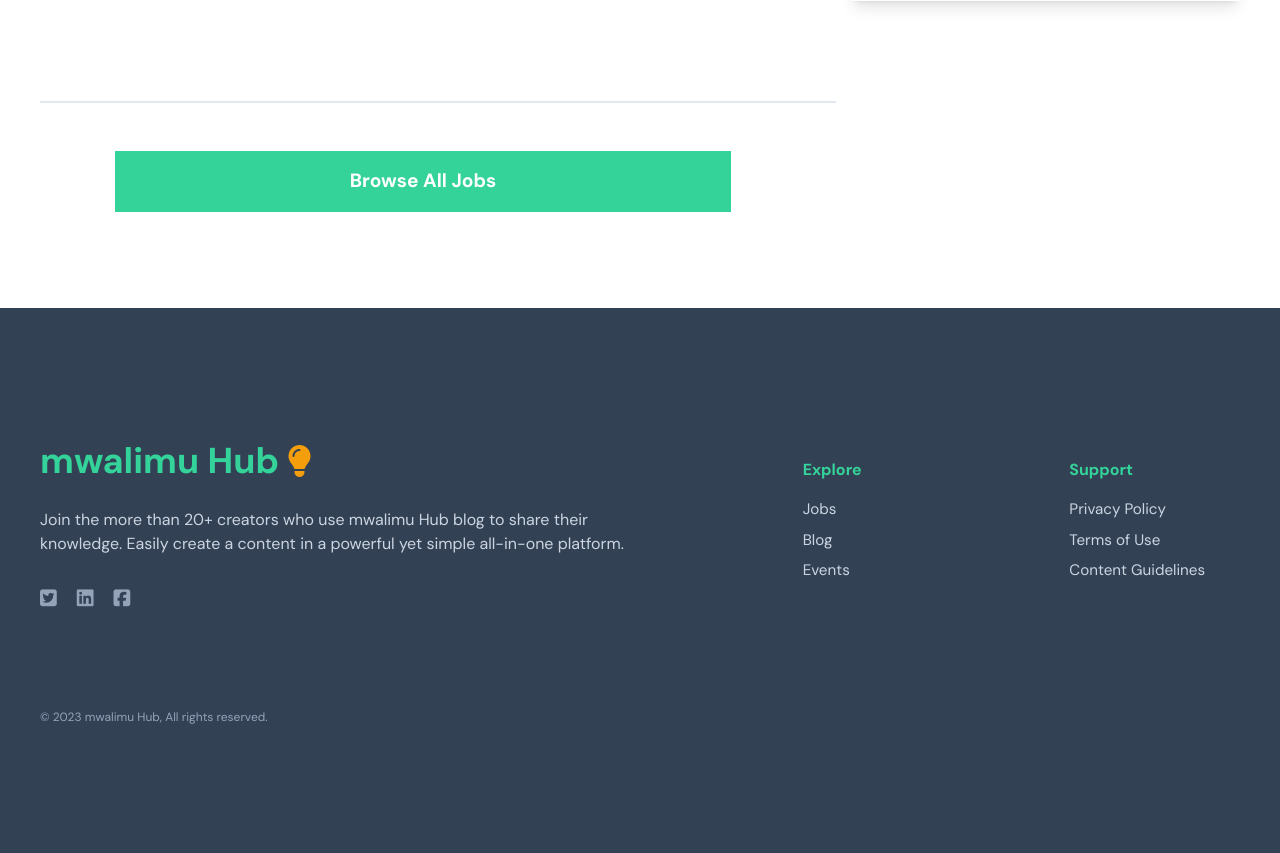
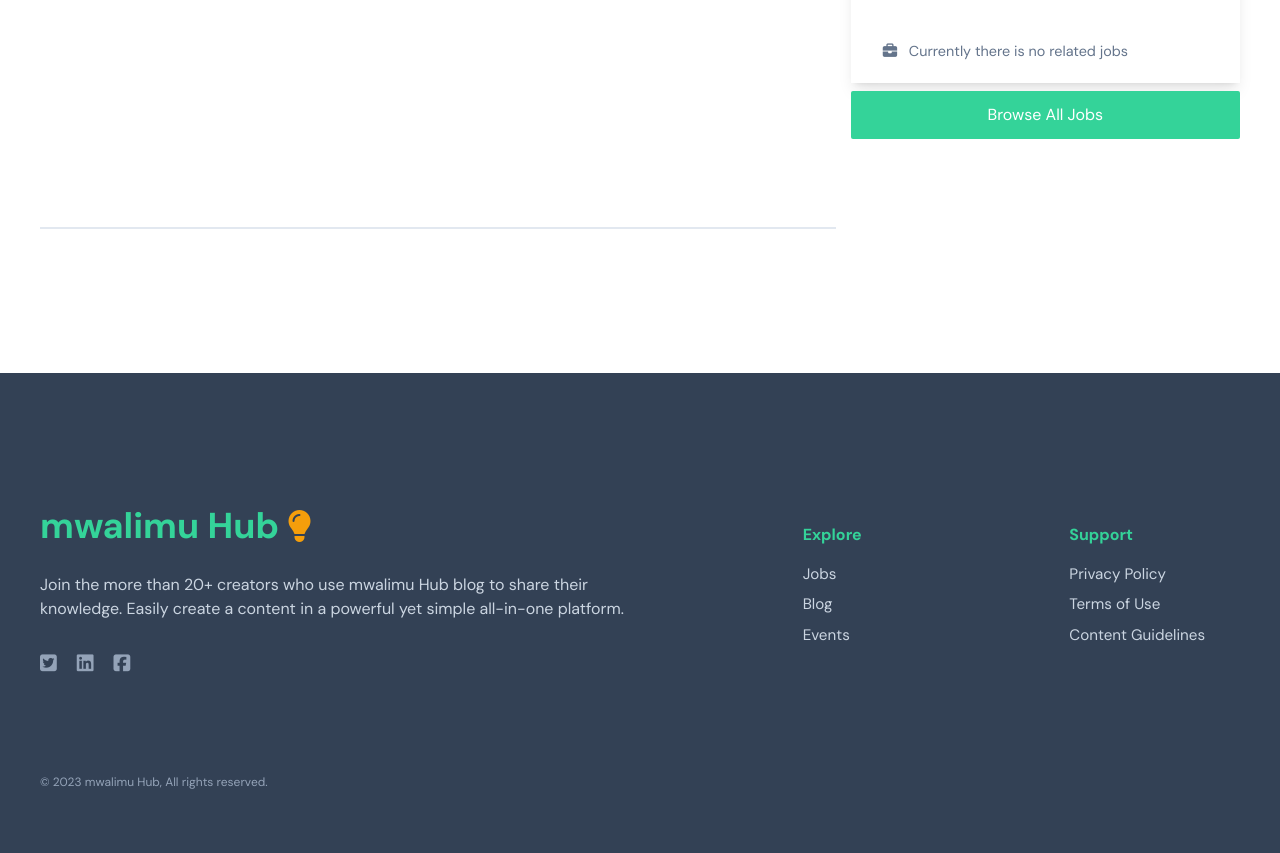
Before and after one commit to kitindi/elimu_tech, a Django app: template templates/schools/jobdetails.html in a window 1280 px wide. Shown: the part 201-1054 px from the top of the page. Before the commit the page ends 925 px from the top, so only its background shows below. Run offline with Django 3.2, Linux system fonts and the light colour scheme; the template is opened without the code that fills it, so the values that code supplies are empty; some libraries are stand-ins or nearby versions.

Commit message:
updated job details ui

```diff
--- a/templates/schools/jobboard.html
+++ b/templates/schools/jobboard.html
@@ -48,8 +48,8 @@
             <h1 class="text-slate-700 text-[.95rem] font-semibold">
               {{job.title}}
             </h1>
-            <span class="text-slate-600 text-[.8rem]">
-              Published: {{ job.posted_on|timesince }} ago</span
+            <span class="text-slate-500 text-[.8rem] font-semibold">
+              Posted: {{ job.posted_on|timesince }} ago</span
             >
           </div>
           <div class="text-slate-600 py-2 flex justify-between">
--- a/templates/schools/jobdetails.html
+++ b/templates/schools/jobdetails.html
@@ -43,8 +43,21 @@
               {{ related_job.location }}
             </p>
           </div>
+          {% empty %}
+          <p class="text-slate-500 text-[.9rem] py-5">
+            <i class="fa-solid fa-briefcase mr-2"></i> Currently there is no
+            related jobs
+          </p>
           {% endfor %}
         </div>
+      </div>
+      <div class="py-2">
+        <a
+          href="{% url 'jobs' %}"
+          class="block w-full py-3 px-16 text-center bg-emerald-400 text-white text-[1rem] rounded-sm"
+        >
+          Browse All Jobs</a
+        >
       </div>
     </div>
   </div>
@@ -61,14 +74,7 @@
     </div>
   </div>
   <div class="w-full max-w-[1050px] mx-auto grid grid-cols-12 gap-3">
-    <div class="col-span-8 py-10 pr-20 ck ck-content">
-      <a
-        href="{% url 'jobs' %}"
-        class="block w-full py-4 px-16 text-center bg-emerald-400 text-white font-semibold text-[1.2rem]"
-      >
-        Browse All Jobs</a
-      >
-    </div>
+    <div class="col-span-8 py-10 pr-20 ck ck-content"></div>
     <div class="col-span-4"></div>
   </div>
 </section>
```
